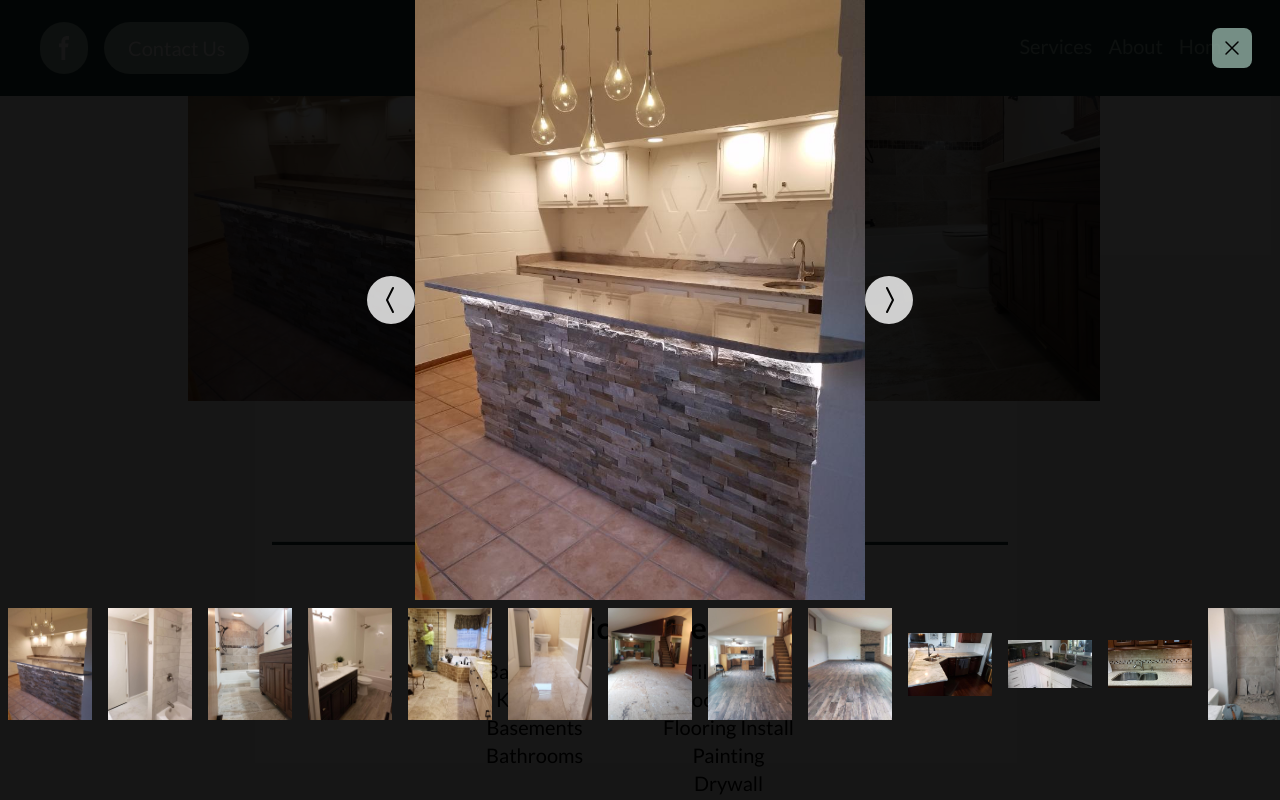
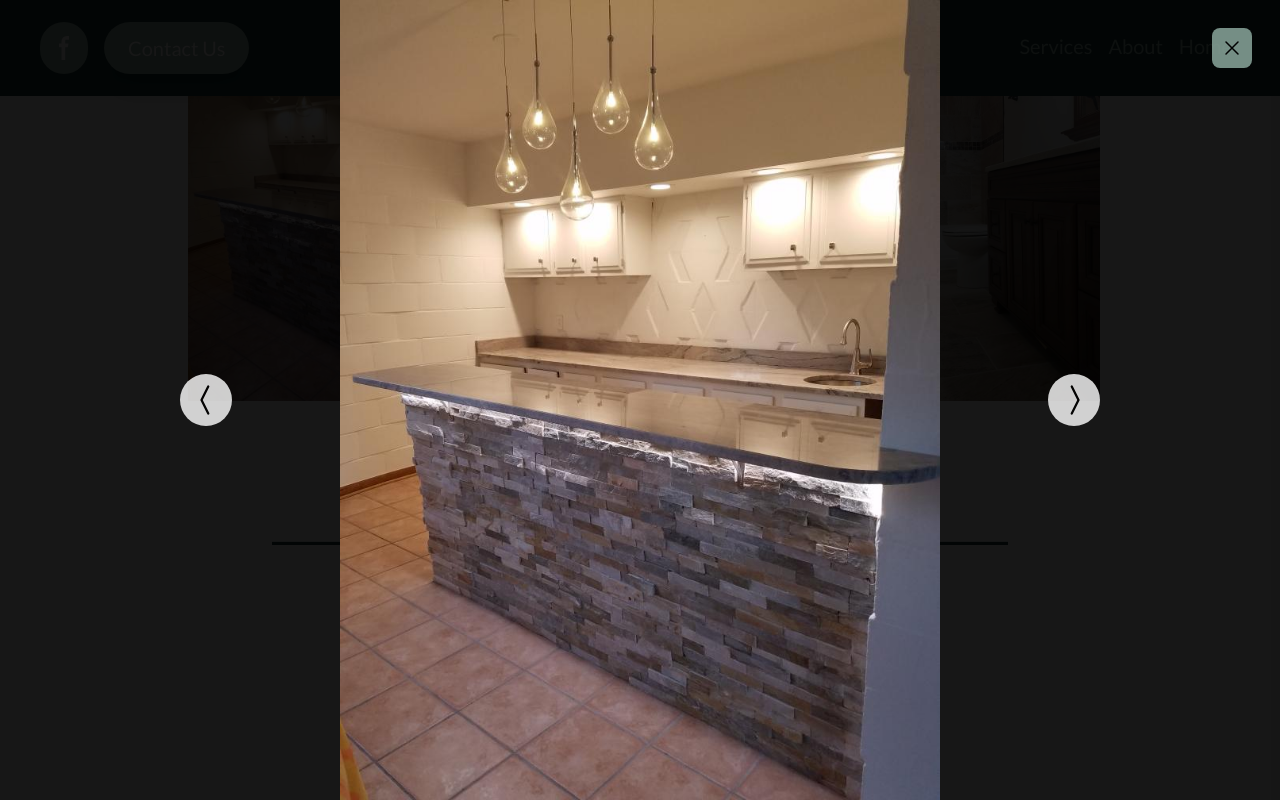
Before and after one commit to jppoullet/b-and-kin-remodeling, a React (Vite) app: page / in a window 1280 px wide. Both pictures are taken after a click on the button "View Our Work". Shown: the part 2154-2954 px from the top of the page. Built offline with nearby package versions, Linux system fonts and the light colour scheme.

Commit message:
image slider carousel loop fully functioning

```diff
--- a/src/components/Modal.jsx
+++ b/src/components/Modal.jsx
@@ -68,15 +68,15 @@ const Modal = () => {
         ref={dialogRef}
         className="min-w-full min-h-full text-white bg-black bg-opacity-90"
       >
-        <div className="flex flex-col justify-center items-center">
-          <div className="h-[600px] w-full flex justify-center px-9">
+        <div className="flex flex-col items-end">
+          <div className="h-[600px] w-full flex justify-center items-center px-9 md:h-[800px] md:gap-2">
             <div className="flex items-center">
               <button
                 id="prevImgBtn"
                 className="rounded-full p-2 text-black bg-white opacity-80 hover:opacity-100"
               >
                 <BsChevronCompactLeft
-                  className="size-5 md:size-8"
+                  className="size-5 md:size-9"
                   onClick={prevImg}
                 />
               </button>
@@ -84,7 +84,7 @@ const Modal = () => {
             <img
               src={images[currentImg].img}
               alt=""
-              className="object-contain h-[600px] px-0"
+              className="object-contain h-[600px] md:h-full md:w-[800px] px-0"
             />
             <div className="flex items-center">
               <button
@@ -92,7 +92,7 @@ const Modal = () => {
                 className="rounded-full p-2 text-black bg-white opacity-80 hover:opacity-100"
               >
                 <BsChevronCompactRight
-                  className="size-5 md:size-8"
+                  className="size-5 md:size-9"
                   onClick={nextImg}
                 />
               </button>
@@ -101,32 +101,22 @@ const Modal = () => {
           </div>
 
           <div className="flex items-center">
-            {/* <MdChevronLeft
-              className="opacity-50 cursor-pointer hover:opacity-100"
-              size={40}
-              onClick={slideLeft}
-            /> */}
             <div
               id="sliderr"
               className="w-full h-full overflow-x-scroll scroll whitespace-nowrap scroll-smooth no-scrollbar"
             >
-              {images.map((image) => (
+              {images.map((image, index) => (
                 <img
                   className="w-[100px] inline-block p-2 cursor-point hover:scale-105 ease-in-out duration-200"
                   src={image.img}
                   alt="/"
                   key={image.id}
                   onClick={() => {
-                    setCurrentImg(image.img);
+                    setCurrentImg(index);
                   }}
                 ></img>
               ))}
             </div>
-            {/* <MdChevronRight
-              className="opacity-50 cursor-pointer hover:opacity-100"
-              size={40}
-              onClick={slideRight}
-            /> */}
           </div>
 
           <button
```
